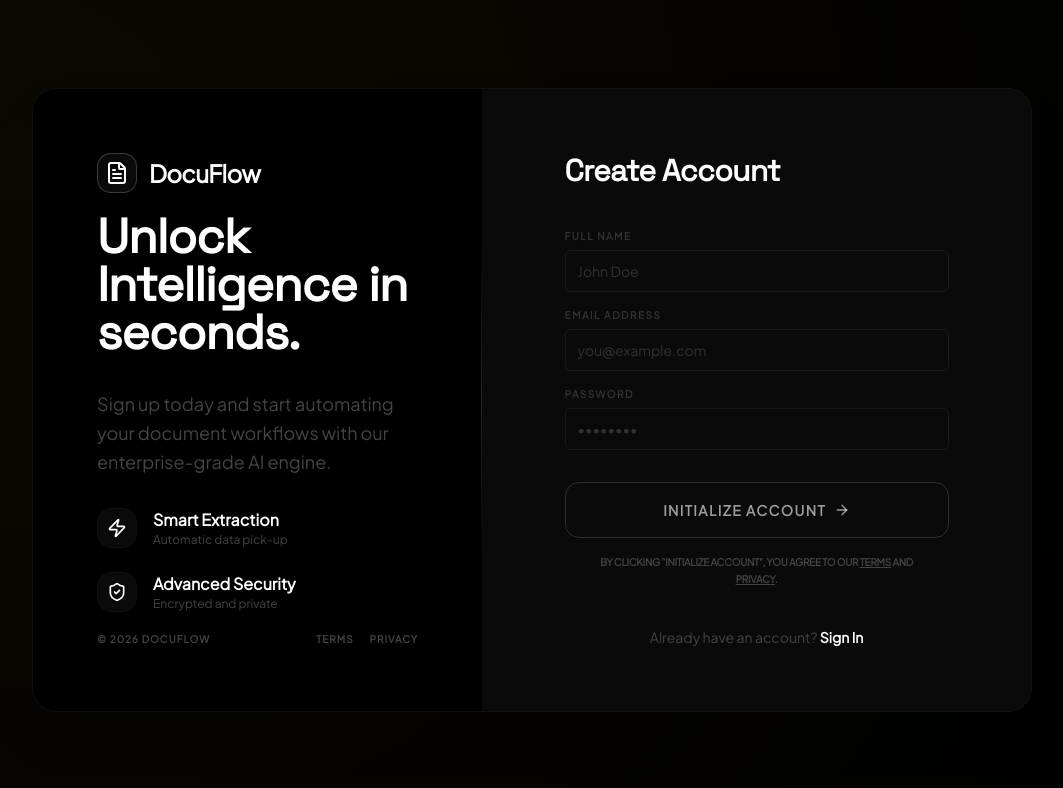
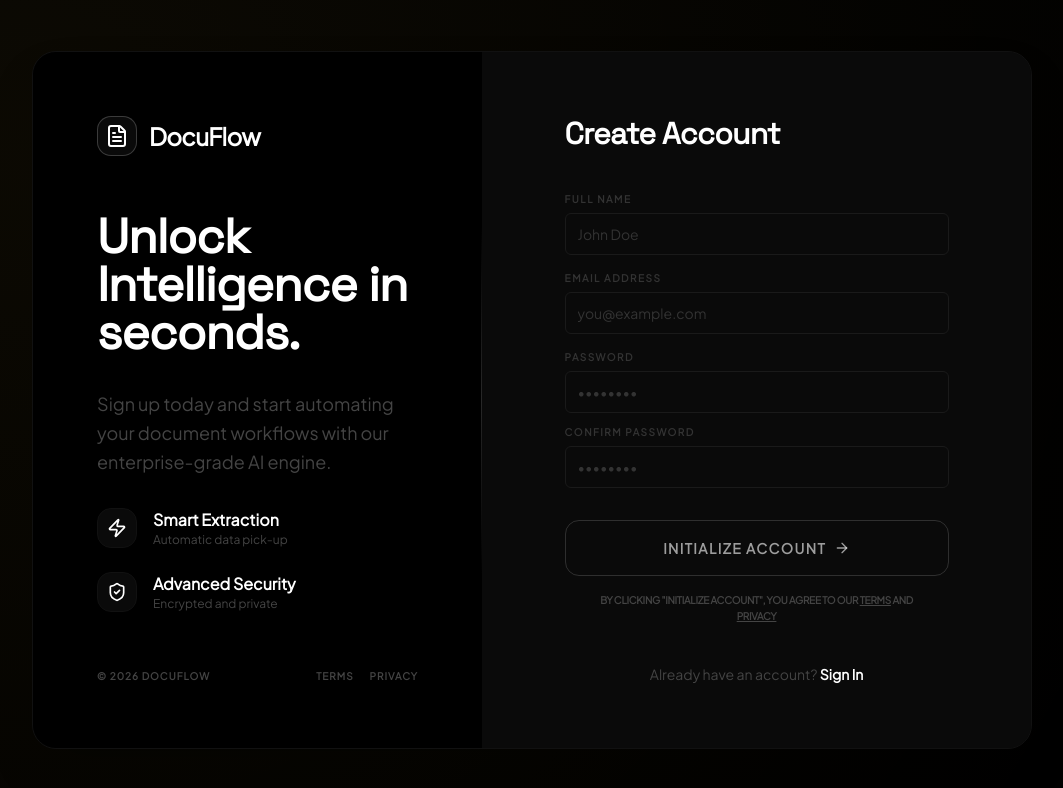
Before and after one commit to Anshuman-Jagani/DocuFlow, a React (Vite) app in the folder frontend/: page /register in a window 1280 px wide. Shown: the top 788 px of the page, without its empty margins (108-1171 px from the left). Built offline with nearby package versions, Linux system fonts and the light colour scheme; no server answers.

Commit message:
fix the register problem

```diff
--- a/frontend/src/pages/InvoiceList.tsx
+++ b/frontend/src/pages/InvoiceList.tsx
@@ -87,13 +87,6 @@ const InvoiceList: React.FC = () => {
             <h1 className="text-3xl font-bold text-white tracking-tight">Invoices</h1>
             <p className="mt-1 text-sm text-[#444444]">Manage and track all your invoices</p>
           </div>
-          <button onClick={handleExport}
-            className="flex items-center gap-2 px-4 py-2 bg-[#0A0A0A] border border-[#A0A0A0] text-[#888888] font-medium rounded-lg hover:bg-[#111111] hover:shadow-glow-white-sm transition-colors text-sm">
-            <svg className="w-5 h-5" fill="none" stroke="currentColor" viewBox="0 0 24 24">
-              <path strokeLinecap="round" strokeLinejoin="round" strokeWidth={2} d="M12 10v6m0 0l-3-3m3 3l3-3m2 8H7a2 2 0 01-2-2V5a2 2 0 012-2h5.586a1 1 0 01.707.293l5.414 5.414a1 1 0 01.293.707V19a2 2 0 01-2 2z" />
-            </svg>
-            Export CSV
-          </button>
         </div>
 
         {/* Filters */}
--- a/frontend/src/pages/Login.tsx
+++ b/frontend/src/pages/Login.tsx
@@ -111,9 +111,6 @@ const Login: React.FC = () => {
               <div>
                 <div className="flex justify-between items-center mb-1.5">
                   <label className="text-[10px] font-bold text-[#333333] tracking-[0.15em] uppercase">Password</label>
-                  <button type="button" className="text-[10px] font-bold text-[#444444] hover:text-white transition-colors uppercase tracking-widest">
-                    Forgot?
-                  </button>
                 </div>
                 <Input type="password" placeholder="••••••••" error={errors.password?.message} {...register("password")} />
               </div>
--- a/frontend/src/pages/Register.tsx
+++ b/frontend/src/pages/Register.tsx
@@ -201,6 +201,14 @@ const Register: React.FC = () => {
                   {...register("password")}
                 />
 
+                <Input
+                  label="Confirm Password"
+                  type="password"
+                  placeholder="••••••••"
+                  error={errors.confirmPassword?.message}
+                  {...register("confirmPassword")}
+                />
+
                 {password && (
                   <div className="bg-[#0A0A0A] p-4 rounded-xl border border-[#111111] transition-all animate-fade-in">
                     <div className="flex items-center justify-between text-[10px] mb-2 uppercase tracking-wide">
@@ -244,7 +252,6 @@ const Register: React.FC = () => {
                 <a href="#" className="underline hover:text-white">
                   Privacy
                 </a>
-                .
               </p>
             </form>
 
--- a/frontend/src/utils/validation.ts
+++ b/frontend/src/utils/validation.ts
@@ -8,7 +8,12 @@ export const loginSchema = z.object({
 export const registerSchema = z.object({
   full_name: z.string().min(2, 'Name must be at least 2 characters'),
   email: z.string().email('Invalid email address'),
-  password: z.string().min(6, 'Password must be at least 6 characters'),
+  password: z
+    .string()
+    .min(8, 'Password must be at least 8 characters long')
+    .regex(/[a-z]/, 'Password must contain at least one lowercase letter')
+    .regex(/[A-Z]/, 'Password must contain at least one uppercase letter')
+    .regex(/[0-9]/, 'Password must contain at least one number'),
   confirmPassword: z.string(),
 }).refine((data) => data.password === data.confirmPassword, {
   message: "Passwords don't match",
```
